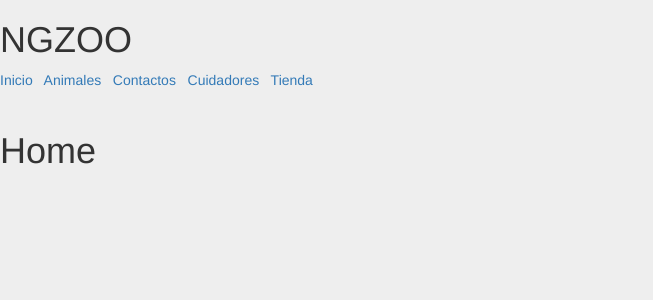
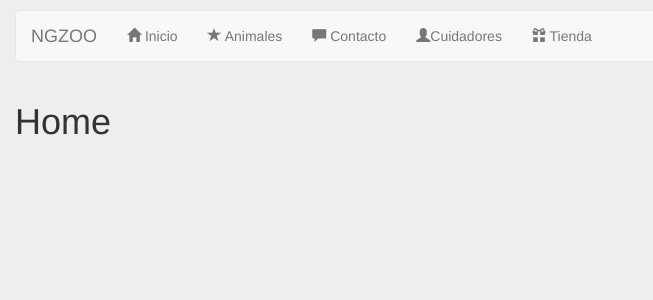
Before and after one commit to YeySanchez/curso-angular9, an Angular app: page / in a window 1280 px wide. Shown: the top 300 px of the page, without its empty margins (0-653 px from the left). Built offline with nearby package versions, Linux system fonts and the light colour scheme.

Commit message:
se realizo maquetacion para barra de navegacion

```diff
--- a/src/app/app.component.html
+++ b/src/app/app.component.html
@@ -1,13 +1,28 @@
-<h1>{{title}}</h1>
-<!--<tienda></tienda>-->
-<a [routerLink]= "['/home']">  Inicio </a> &nbsp;
-<a [routerLink]= "['/animales']"> Animales</a> &nbsp;
-<a [routerLink]= "['/contactos']"> Contactos</a> &nbsp;
-<a [routerLink]= "['/cuidadores']"> Cuidadores</a> &nbsp;
-<a [routerLink]= "['/tienda']"> Tienda</a> &nbsp;
-<!--motrar datos (pso3) mostar datos al lado de nuestra barra de navegacion-->
-<span *ngIf= "emailContacto"><strong>Email de contacto </strong> {{emailContacto}} <button (click)="Eeliminarcontacto()">Eeliminar emailcontacto</button></span>
+<div class="navigation col-lg-12">
+    <nav class="navbar navbar-default">
+        <div class="container-fluid">
+            <div class="navbar-header">
+                    <a [routerLink]= "['/home']" class="navbar-brand">{{title}}</a>
+            </div>
+            <ul class="nav navbar-nav">
+                <li><a [routerLink]= "['/home']"><span class="glyphicon glyphicon-home"></span>  Inicio </a> </li>
+                <li><a [routerLink]= "['/animales']"><span class="glyphicon glyphicon-star"></span> Animales</a></li>
+                <li><a [routerLink]= "['/contactos']"><span class="glyphicon glyphicon-comment"></span> Contacto</a></li>
+                <li><a [routerLink]= "['/cuidadores']"><span class="glyphicon glyphicon-user"></span>Cuidadores</a></li>
+                <li><a [routerLink]= "['/tienda']"><span class="glyphicon glyphicon-gift"></span> Tienda</a></li>
+                <li class="hidden">
+                    <!--motrar datos (pso3) mostar datos al lado de nuestra barra de navegacion-->
+                    <span *ngIf= "emailContacto"><strong>Email de contacto </strong> {{emailContacto}} <button (click)="Eeliminarcontacto()">Eeliminar emailcontacto</button></span><hr>
+                </li>
 
-<hr>
 
-<router-outlet></router-outlet>
+            </ul>
+
+        </div>
+
+    </nav>
+
+</div>
+<div class="col col-lg-11">
+ <router-outlet></router-outlet>
+</div>
--- a/src/assets/styles.css
+++ b/src/assets/styles.css
@@ -1,3 +1,6 @@
 body{
    background: #eee !important ;
 }
+.navigation.col-lg-12{
+margin-top: 10px;
+}
```
